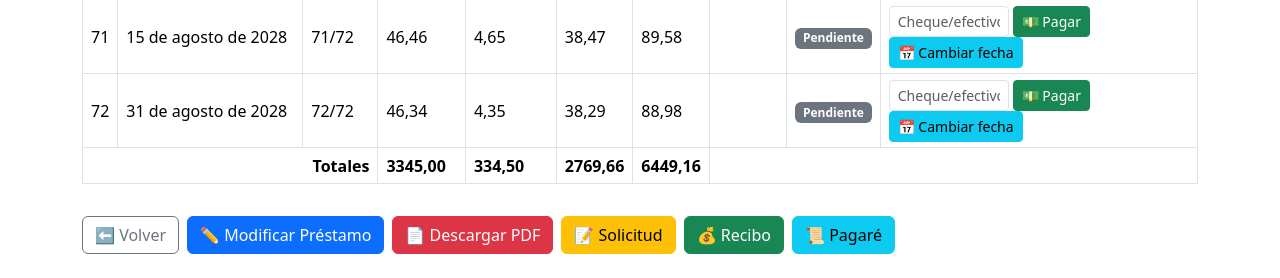
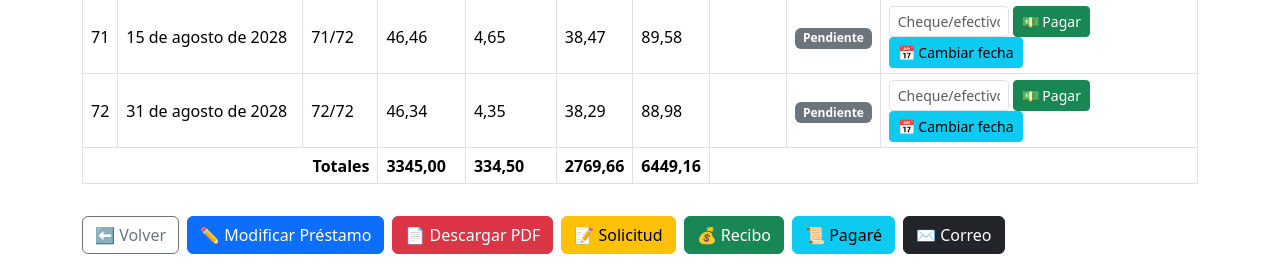
Before and after one commit to Villalobos87/prestamos_app, a Django app: page /prestamos/1/ in a window 1280 px wide. Shown: the part 5496-5774 px from the top of the page. Run offline with Django 5.2, Linux system fonts and the light colour scheme; data comes from the database, SQL or seed files in the repository; some libraries are stand-ins or nearby versions.

```diff
--- a/prestamos/templates/prestamos/prestamo_detail.html
+++ b/prestamos/templates/prestamos/prestamo_detail.html
@@ -110,5 +110,9 @@
   <a href="{% url 'prestamos:imprimir_documento' object.id %}?tipo=solicitud" class="btn btn-warning">📝 Solicitud</a>
 <a href="{% url 'prestamos:imprimir_documento' object.id %}?tipo=recibo" class="btn btn-success">💰 Recibo</a>
 <a href="{% url 'prestamos:imprimir_documento' object.id %}?tipo=pagare" class="btn btn-info">📜 Pagaré</a>
+
+<!-- Nuevo botón de correo -->
+  <a href="{% url 'prestamos:enviar_correo' object.id %}" class="btn btn-dark">✉️ Correo</a>
 </div>
+
 {% endblock %}
--- a/prestamos/urls.py
+++ b/prestamos/urls.py
@@ -2,6 +2,8 @@ from django.urls import path
 from . import views
 from .views import PrestamoUpdateView
 from .views import cuotas_masivo_pdf
+from django.contrib.auth import views as auth_views
+from django.urls import path, include
 
 
 app_name = "prestamos"
@@ -26,4 +28,6 @@ urlpatterns = [
 
     path('<int:prestamo_id>/imprimir/', views.imprimir_documento, name='imprimir_documento'),
 
+    path('prestamo/<int:pk>/enviar_correo/', views.enviar_correo, name='enviar_correo'),
+
 ]
--- a/prestamos/views.py
+++ b/prestamos/views.py
@@ -21,6 +21,9 @@ from weasyprint import HTML, CSS
 from .models import Prestamo
 from num2words import num2words
 from datetime import datetime, timedelta
+from django.core.mail import EmailMessage
+from django.http import HttpResponseRedirect
+from django.urls import reverse
 
 
 # ======================================
@@ -552,3 +555,36 @@ def imprimir_documento(request, prestamo_id):
     response = HttpResponse(pdf_file, content_type="application/pdf")
     response['Content-Disposition'] = f'attachment; filename={tipo}_prestamo_{prestamo.id}.pdf'
     return response
+
+def enviar_correo(request, pk):
+    # Obtener el préstamo
+    prestamo = get_object_or_404(Prestamo, pk=pk)
+
+    # Generar PDF en memoria usando WeasyPrint
+    html_string = render_to_string('prestamos/prestamo_pdf.html', {'object': prestamo})
+    pdf_file = BytesIO()
+    HTML(string=html_string).write_pdf(pdf_file)
+
+    # Preparar asunto y mensaje del correo
+    asunto = f"Préstamo: {prestamo.trabajador.nombre} - ${prestamo.monto}"
+    mensaje = f"Adjunto el PDF del préstamo de {prestamo.trabajador.nombre} por ${prestamo.monto}."
+
+    # Configurar correo
+    correo = EmailMessage(
+        subject=asunto,
+        body=mensaje,
+        from_email='jose.villalobos@ucc.edu.ni',  # tu correo institucional
+        to=['jmvillalobos87@gmail.com', ''],  # destinatarios
+    )
+
+    # Adjuntar PDF
+    correo.attach(f'Prestamo_{prestamo.id}.pdf', pdf_file.getvalue(), 'application/pdf')
+
+    try:
+        correo.send(fail_silently=False)
+        # Opcional: mostrar mensaje de éxito usando messages
+        # messages.success(request, "Correo enviado correctamente.")
+        return HttpResponseRedirect(reverse('prestamos:prestamo_list'))
+    except Exception as e:
+        # En caso de error, mostrar mensaje
+        return HttpResponse(f"Error al enviar el correo: {e}")
--- a/templates/base.html
+++ b/templates/base.html
@@ -13,19 +13,26 @@
 <nav class="navbar navbar-expand-lg navbar-dark bg-dark">
   <div class="container-fluid">
     <a class="navbar-brand" href="/">ERGB</a>
-    <div class="collapse navbar-collapse">
+    <!-- Botón toggle para móvil -->
+    <button class="navbar-toggler" type="button" data-bs-toggle="collapse" data-bs-target="#navbarContent"
+        aria-controls="navbarContent" aria-expanded="false" aria-label="Toggle navigation">
+      <span class="navbar-toggler-icon"></span>
+    </button>
+
+    <div class="collapse navbar-collapse" id="navbarContent">
       <ul class="navbar-nav me-auto mb-2 mb-lg-0">
         <li class="nav-item"><a class="nav-link" href="{% url 'prestamos:prestamo_list' %}">Préstamos</a></li>
         <li class="nav-item"><a class="nav-link" href="{% url 'prestamos:trabajador_list' %}">Trabajadores</a></li>
-         <li class="nav-item"><a class="nav-link" href="{% url 'prestamos:cancelar_cuotas_masivo' %}">Cancelar Cuotas</a></li>
+        <li class="nav-item"><a class="nav-link" href="{% url 'prestamos:cancelar_cuotas_masivo' %}">Cancelar Cuotas</a></li>
       </ul>
     </div>
   </div>
 </nav>
+
 <main class="container py-4">
     {% block content %}{% endblock %}
+</main>
 
-</main>
 <script src="https://cdn.jsdelivr.net/npm/bootstrap@5.3.3/dist/js/bootstrap.bundle.min.js"></script>
 </body>
 </html>
```
Also changed, not shown: prestamos_site/settings.py (+10 -0 lines).
